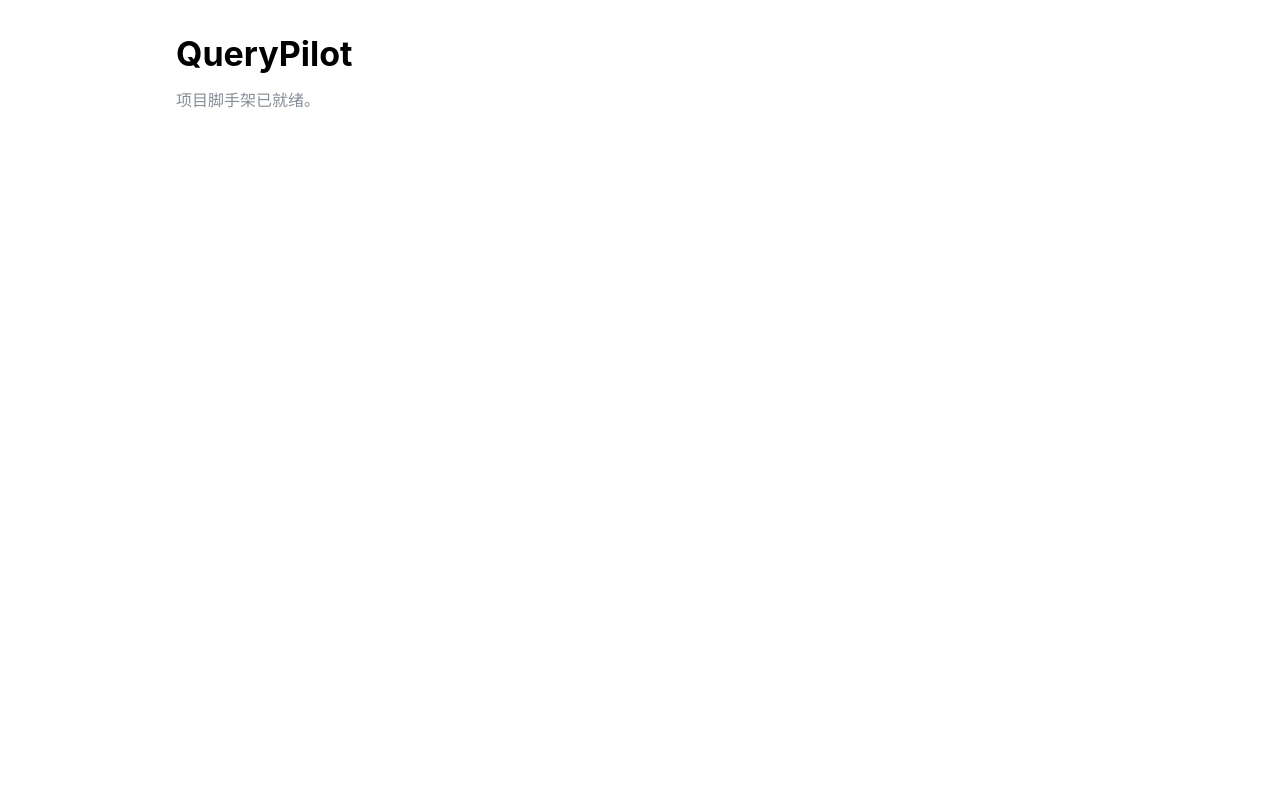
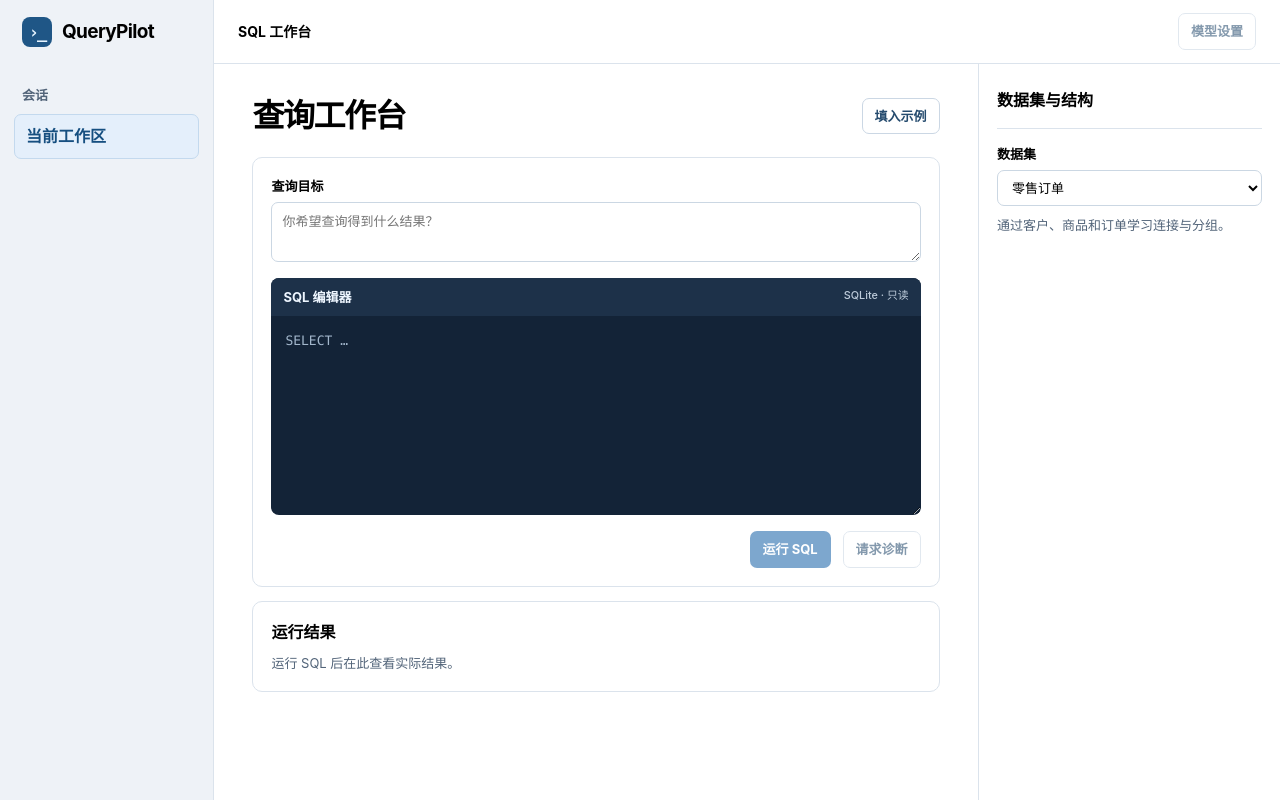
Before and after one commit to renbaoshuo/202601-software-engineering-lab, a React (Vite) app in the folder frontend/: page / in a window 1280 px wide. Built offline with nearby package versions, Linux system fonts and the light colour scheme.

Commit message:
feat(workbench): establish workspace and example inputs
Co-authored-by: cheng0673 <1351710070@qq.com>

```diff
--- a/frontend/src/App.tsx
+++ b/frontend/src/App.tsx
@@ -1,10 +1,77 @@
-import { Container, Text, Title } from '@mantine/core';
+import { useState } from 'react';
+import type { Dataset } from './api';
+
+const previewDatasets: Dataset[] = [
+  {
+    id: 'retail',
+    name: '零售订单',
+    description: '通过客户、商品和订单学习连接与分组。',
+    sample_goal: '统计每位客户的已支付订单数，包括没有已支付订单的客户。',
+    sample_sql: "SELECT c.name, COUNT(o.id) AS paid_orders\nFROM customers AS c\nLEFT JOIN orders AS o ON o.customer_id = c.id AND o.status = 'paid'\nGROUP BY c.id, c.name\nORDER BY c.id;",
+  },
+  {
+    id: 'library',
+    name: '图书借阅',
+    description: '通过书目和借阅记录练习过滤与 NULL。',
+    sample_goal: '列出尚未归还的借阅记录。',
+    sample_sql: 'SELECT b.title, l.borrower, l.borrowed_on\nFROM loans AS l JOIN books AS b ON b.id = l.book_id\nWHERE l.returned_on IS NULL\nORDER BY l.id;',
+  },
+];
 
 export default function App() {
+  const [datasetId, setDatasetId] = useState(previewDatasets[0].id);
+  const [sql, setSql] = useState('');
+  const [goal, setGoal] = useState('');
+  const dataset = previewDatasets.find(item => item.id === datasetId)!;
+
+  function fillExample() {
+    setSql(dataset.sample_sql);
+    setGoal(dataset.sample_goal);
+  }
+
   return (
-    <Container py="xl">
-      <Title>QueryPilot</Title>
-      <Text mt="sm" c="dimmed">项目脚手架已就绪。</Text>
-    </Container>
+    <div className="workspace">
+      <aside className="sidebar" aria-label="会话">
+        <a className="brand" href="/"><span className="brand-mark" aria-hidden="true">›_</span>QueryPilot</a>
+        <div className="session-heading"><span>会话</span></div>
+        <button className="session-item selected" type="button" aria-current="true">当前工作区</button>
+      </aside>
+      <header className="topbar">
+        <span>SQL 工作台</span>
+        <button className="button secondary" type="button" disabled>模型设置</button>
+      </header>
+      <main className="main">
+        <div className="workspace-title">
+          <h1>查询工作台</h1>
+          <button className="button secondary" type="button" onClick={fillExample}>填入示例</button>
+        </div>
+        <section className="panel query-panel" aria-label="当前查询">
+          <label className="field">查询目标
+            <textarea className="goal-input" rows={2} value={goal} onChange={event => setGoal(event.target.value)} placeholder="你希望查询得到什么结果？" />
+          </label>
+          <div className="editor">
+            <label htmlFor="sql" className="editor-heading"><span>SQL 编辑器</span><small>SQLite · 只读</small></label>
+            <textarea id="sql" spellCheck={false} rows={8} value={sql} onChange={event => setSql(event.target.value)} placeholder="SELECT …" />
+          </div>
+          <div className="query-actions">
+            <button className="button primary" type="button" disabled>运行 SQL</button>
+            <button className="button secondary" type="button" disabled>请求诊断</button>
+          </div>
+        </section>
+        <section className="panel output" aria-label="运行结果">
+          <h2>运行结果</h2>
+          <p className="muted">运行 SQL 后在此查看实际结果。</p>
+        </section>
+      </main>
+      <aside className="inspector" aria-label="数据与详情">
+        <h2>数据集与结构</h2>
+        <label className="field">数据集
+          <select value={datasetId} onChange={event => setDatasetId(event.target.value)}>
+            {previewDatasets.map(item => <option key={item.id} value={item.id}>{item.name}</option>)}
+          </select>
+        </label>
+        <p className="muted">{dataset.description}</p>
+      </aside>
+    </div>
   );
 }
--- /dev/null
+++ b/frontend/src/api.ts
@@ -0,0 +1,29 @@
+export interface Dataset {
+  id: string;
+  name: string;
+  description: string;
+  sample_sql: string;
+  sample_goal: string;
+}
+
+export interface DatasetColumn {
+  name: string;
+  type: string;
+  nullable: boolean;
+  primary_key: number;
+}
+
+export interface DatasetSchema {
+  dataset: Dataset;
+  tables: {
+    name: string;
+    columns: DatasetColumn[];
+    foreign_keys: { column: string; table: string; target: string }[];
+  }[];
+}
+
+export type Cell = string | number | null;
+
+export type RunResult =
+  | { status: 'ok' | 'empty'; columns: string[]; rows: Cell[][]; truncated: boolean; elapsed_ms: number }
+  | { status: 'error' | 'timeout'; code: string; message: string; elapsed_ms: number };
--- a/frontend/src/styles.css
+++ b/frontend/src/styles.css
@@ -1,5 +1,102 @@
-body {
-  margin: 0;
-  min-width: 320px;
+:root {
+  font-family: "Avenir Next", "PingFang SC", "Microsoft YaHei", sans-serif;
+  color: #1b2a3b;
+  background: #f5f7fa;
+  --surface: #fff;
+  --sidebar: #eef2f7;
+  --border: #dbe3ec;
+  --muted: #526479;
+  --accent: #1963a9;
+  --accent-tint: #e4effb;
+  --radius: 10px;
+  --mono: "SFMono-Regular", Consolas, "Liberation Mono", monospace;
+}
+body { margin: 0; min-width: 320px; }
+button, input, select, textarea { font: inherit; }
+button { cursor: pointer; }
+button:disabled { cursor: default; opacity: .56; }
+:focus-visible { outline: 2px solid #3c82c4; outline-offset: 2px; }
+.workspace {
+  display: grid;
+  grid-template: 64px 1fr / 214px minmax(0, 1fr) minmax(240px, 302px);
   min-height: 100vh;
 }
+.sidebar { grid-row: 1 / -1; background: var(--sidebar); border-right: 1px solid var(--border); padding: 0 14px 20px; }
+.brand {
+  display: flex; align-items: center; gap: 10px; height: 64px; padding-inline: 8px;
+  font-size: 19px; font-weight: 750; letter-spacing: -.035em; color: inherit; text-decoration: none;
+}
+.brand-mark {
+  display: grid; place-items: center; width: 30px; height: 30px; border-radius: 8px;
+  background: #1f5686; color: #e6f4ff; font: 700 17px var(--mono); letter-spacing: -.12em;
+}
+.session-heading { margin: 21px 8px 9px; color: var(--muted); font-size: 13px; font-weight: 650; }
+.session-item {
+  display: block; border: 1px solid transparent; text-align: left; width: 100%; padding: 9px 11px;
+  border-radius: 7px; color: inherit; background: transparent; overflow-wrap: anywhere;
+}
+.session-item:hover { background: #e7edf5; }
+.session-item.selected { background: var(--accent-tint); border-color: #c3d9ee; color: #164f80; font-weight: 650; }
+.topbar {
+  grid-column: 2 / -1; display: flex; align-items: center; justify-content: space-between; gap: 12px;
+  border-bottom: 1px solid var(--border); padding: 0 24px; background: var(--surface); font-size: 14px; font-weight: 650;
+}
+.main { min-width: 0; width: 100%; max-width: 1140px; justify-self: center; padding: 27px clamp(16px, 3vw, 44px) 36px; }
+.workspace-title, .query-actions, .editor-heading { display: flex; align-items: center; justify-content: space-between; gap: 12px; }
+.workspace-title { margin-bottom: 16px; }
+h1, h2, p { margin: 0; }
+h1 { font-size: clamp(22px, 2.6vw, 32px); letter-spacing: -.045em; }
+h2 { font-size: 16px; font-weight: 750; }
+.panel { border: 1px solid var(--border); border-radius: var(--radius); background: var(--surface); padding: 18px; }
+.query-panel { display: grid; gap: 16px; }
+.field { display: grid; gap: 6px; font-size: 13px; font-weight: 650; }
+.field input, .field select, .goal-input {
+  padding: 8px 10px; width: 100%; border: 1px solid #cbd7e3; border-radius: 7px;
+  color: inherit; background: var(--surface); font-weight: 400;
+}
+.goal-input { resize: vertical; min-height: 60px; }
+.editor { overflow: hidden; border-radius: 8px; background: #132337; color: #eef6ff; }
+.editor-heading { padding: 9px 12px; background: #1d3149; font-size: 13px; font-weight: 650; }
+.editor-heading small { color: #bdcbda; font-weight: 450; }
+.editor textarea {
+  display: block; width: 100%; padding: 14px; border: 0; color: inherit; background: transparent;
+  font: 13px/1.65 var(--mono); resize: vertical; min-height: 152px; tab-size: 2;
+}
+.editor textarea::placeholder { color: #a2b6cb; }
+.editor:focus-within { outline: 2px solid #579bd5; outline-offset: 2px; }
+.editor textarea:focus { outline: none; }
+.query-actions { justify-content: flex-end; flex-wrap: wrap; }
+.button {
+  border: 1px solid transparent; padding: 7px 12px; min-height: 36px;
+  border-radius: 7px; font-size: 13px; font-weight: 650; white-space: nowrap;
+}
+.primary { background: var(--accent); color: white; }
+.primary:hover:not(:disabled) { background: #15568f; }
+.secondary { color: #254b6e; background: var(--surface); border-color: #cbd7e4; }
+.secondary:hover:not(:disabled) { background: #edf4fb; }
+.output { margin-top: 14px; }
+.output p, .inspector p { margin-top: 9px; }
+.muted { color: var(--muted); font-size: 13px; }
+.inspector { min-width: 0; border-left: 1px solid var(--border); background: var(--surface); padding: 24px 18px; }
+.inspector > h2 { padding-bottom: 15px; margin-bottom: 15px; border-bottom: 1px solid var(--border); }
+@media (max-width: 1040px) {
+  .workspace { grid-template-columns: 168px minmax(0, 1fr) 240px; }
+}
+@media (max-width: 840px) {
+  .workspace { grid-template: 56px auto 1fr / 145px minmax(0, 1fr); }
+  .sidebar { grid-row: 1 / -1; }
+  .inspector { grid-column: 2; grid-row: 2; border: 0; border-bottom: 1px solid var(--border); padding: 14px 20px; }
+  .main { grid-column: 2; grid-row: 3; }
+  .brand { height: 56px; padding-inline: 0; }
+}
+@media (max-width: 570px) {
+  .workspace { grid-template: auto auto auto 1fr / minmax(0, 1fr); }
+  .sidebar, .topbar, .inspector, .main { grid-column: 1; grid-row: auto; }
+  .sidebar { border: 0; padding: 0 16px 10px; }
+  .brand { height: 46px; }
+  .session-heading { margin: 3px 0; }
+  .topbar { padding: 8px 16px; }
+  .inspector { order: 1; }
+  .main { order: 2; padding: 17px 12px 24px; }
+  .panel { padding: 12px; }
+}
```
